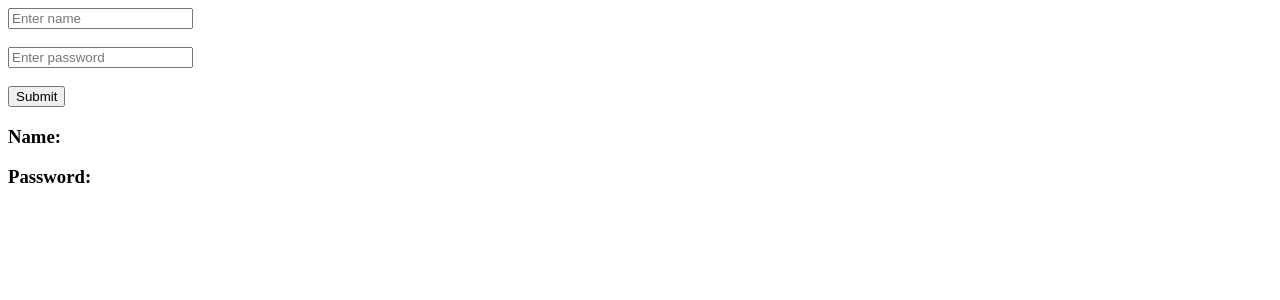
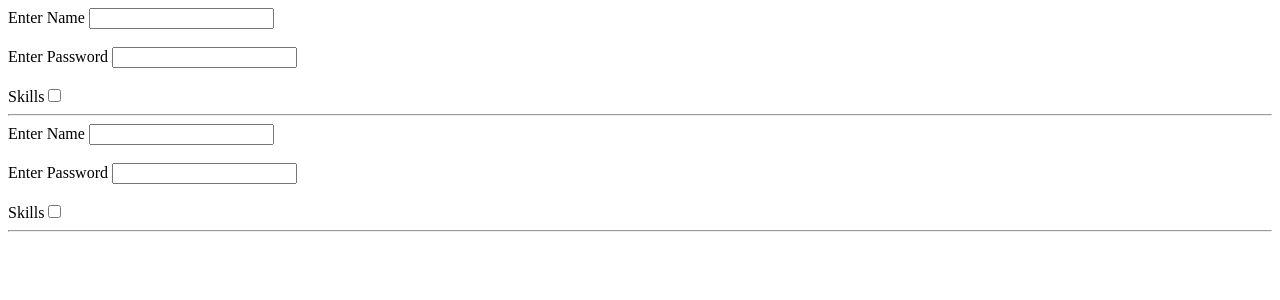
Before and after one commit to yashsahu-dev/my-react-app, a React (Vite) app: page / in a window 1280 px wide. Shown: the top 300 px of the page. Built offline with nearby package versions, Linux system fonts and the light colour scheme.

Commit message:
useID hook

```diff
--- a/src/App.jsx
+++ b/src/App.jsx
@@ -1,38 +1,47 @@
-import React from 'react'
-import { useActionState } from 'react'
+import React, { useId } from 'react'
 
 const App = () => {
-  const HandleForm=async(prev,formData)=>{
-    const name = formData.get('name')
-    const pass = formData.get('pass')
-    await new Promise(res=>setTimeout(res,3000))
-    // console.log("Called",name,pass);
-    if(name && pass){
-      return {msg:"Data submitted!!!",name,pass}
-    }
-    else{
-      return {Error:"Unable to submit...",name,pass}
-    }
-  }
-  const [data,action,pending] = useActionState(HandleForm,undefined);
-
   return (
     <div>
-      <form action={action}>
-        <input type="text" name='name' placeholder='Enter name' /><br /><br />
-        <input type="password" name='pass' placeholder='Enter password' /><br /><br />
-        <button disabled={pending}>Submit</button>
-      </form>
-      {
-        data?.Error && <span style={{color:"red"}}>{data?.Error}</span>
-      }
-      {
-        data?.msg && <span style={{color:"green"}}>{data?.msg}</span>
-      }
-      <h3>Name:{data?.name}</h3>
-      <h3>Password:{data?.pass}</h3>
+      <UserForm/>
+      <UserForm2/>
     </div>
   )
 }
 
+function UserForm(){
+  const name = useId()
+  const pass = useId()
+  const skills = useId()
+  return (
+    <>
+      <form action="">
+        <label htmlFor={name}>Enter Name </label>
+        <input type="text" id={name}  /><br /><br />
+        <label htmlFor={pass}>Enter Password </label>
+        <input type="text" id={pass}  /><br /><br />
+        <label htmlFor={skills}>Skills</label>
+        <input type="checkbox" id={skills}  />
+      </form>
+      <hr />
+    </>
+  )
+}
+
+function UserForm2(){
+  const user = useId()
+  return (
+    <>
+      <form action="">
+        <label htmlFor={user+"name"}>Enter Name </label>
+        <input type="text" id={user+"name"}  /><br /><br />
+        <label htmlFor={user+"pass"}>Enter Password </label>
+        <input type="text" id={user+"pass"}  /><br /><br />
+        <label htmlFor={user+"skills"}>Skills</label>
+        <input type="checkbox" id={user+"skills"}  />
+      </form>
+      <hr />
+    </>
+  )
+}
 export default App
```
